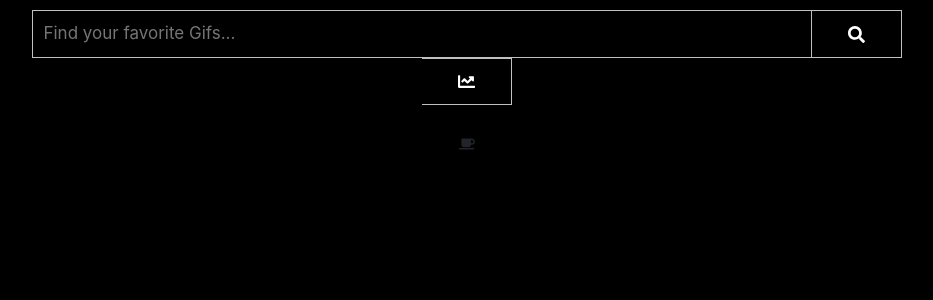
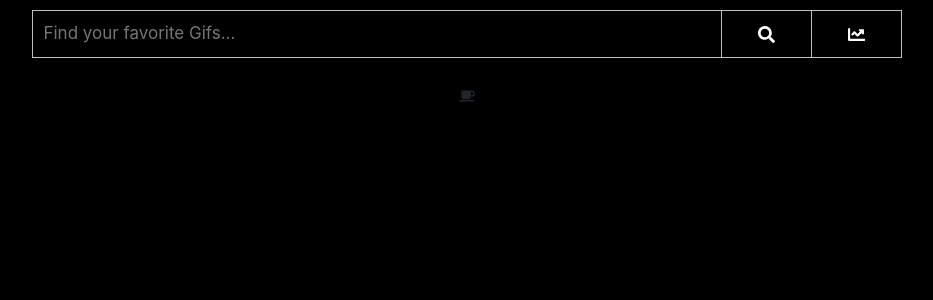
Before and after one commit to NeardyGeek/Marvel_Giphy_Code_Challenge, a React (Create React App) app: page / in a window 1280 px wide. Shown: the top 300 px of the page, without its empty margins (173-1106 px from the left). Built offline with nearby package versions, Linux system fonts and the light colour scheme; no server answers.

Commit message:
update css for app

```diff
--- a/src/App.css
+++ b/src/App.css
@@ -19,12 +19,12 @@ body {
 }
 
 form input[type = text]{
-
+  display: inline-block;
   padding: 10px;
   font-size: 17px;
   border: 1px solid silver;
   color: silver;
-  width: 87%;
+  width: 77%;
   background: black;
 }
 
```
